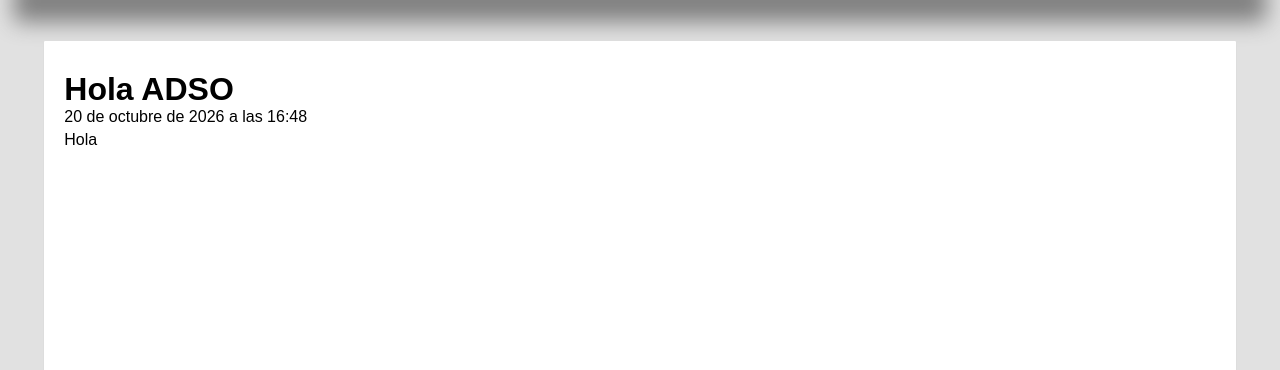
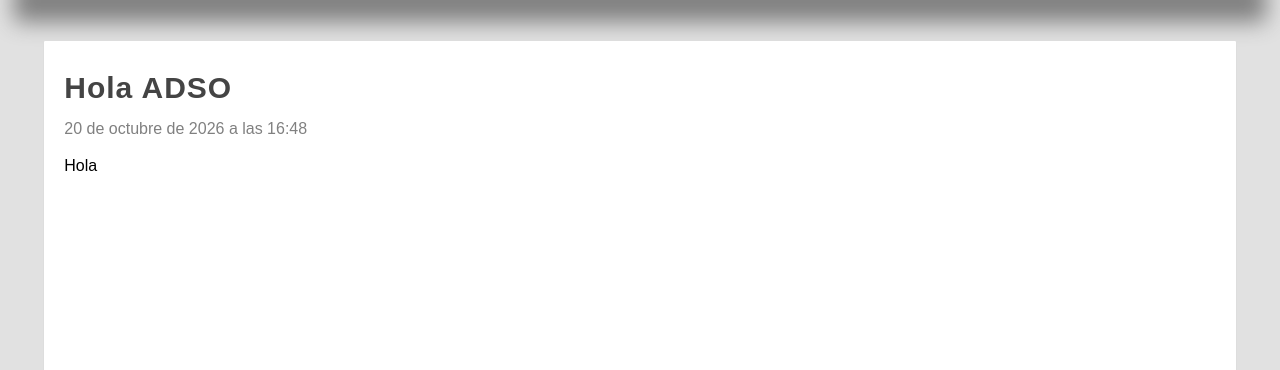
Before and after one commit to luisfe714/Proyecto-con-Django-Luisfe, a Django app: page /pagina/hola in a window 1280 px wide. Shown: the part 182-552 px from the top of the page. Run offline with Django 5.2, Linux system fonts and the light colour scheme; data comes from the database, SQL or seed files in the repository; both versions use the stored data as it was after the commit.

Commit message:
urls planteadas

```diff
--- a/Proyecto-Django-Luisfe/ADSO-PYTHON/22-django/ProyectoDjango/ProyectoDjango/urls.py
+++ b/Proyecto-Django-Luisfe/ADSO-PYTHON/22-django/ProyectoDjango/ProyectoDjango/urls.py
@@ -15,15 +15,11 @@ Including another URLconf
     2. Add a URL to urlpatterns:  path('blog/', include('blog.urls'))
 """
 from django.contrib import admin
-from django.urls import path
-from mainapp import views #importamos el views que es el fichero de las vistas
+from django.urls import path, include
 
-import pages.views
 
 urlpatterns = [
     path('admin/', admin.site.urls), #panel de administracion por defecto
-    path('', views.index, name="index"), #configuracion de ruta vacia vinculada al index
-    path('inicio/', views.index, name="inicio"),#Cuando encuentra la ruta inicio
-    #path('nosotros/', views.about, name="about")#Creamos la url para about
-    path('pagina/<str:slug>', pages.views.page, name="page"), #Pagina
+    path('', include('mainapp.urls')),
+    path('', include('pages.urls')),
 ]
--- a/Proyecto-Django-Luisfe/ADSO-PYTHON/22-django/ProyectoDjango/mainapp/static/css/styles.css
+++ b/Proyecto-Django-Luisfe/ADSO-PYTHON/22-django/ProyectoDjango/mainapp/static/css/styles.css
@@ -158,6 +158,16 @@ nav ul li a:hover {
     margin-bottom: 10px;
     margin-top: 5px;
 }
+/*Estilo de fecha*/
+.date{
+    display: block;
+    margin-top: 15px;
+    margin-bottom: 15px;
+    color: gray;
+}
+.content{
+    line-height: 25px;
+}
 /*Estilos para maquetar la imagen*/
 .article-item{
     margin-bottom: 20px;
--- /dev/null
+++ b/Proyecto-Django-Luisfe/ADSO-PYTHON/22-django/ProyectoDjango/mainapp/urls.py
@@ -0,0 +1,8 @@
+from django.urls import path
+from . import views
+
+urlpatterns = [
+
+    path('', views.index, name="index"), #configuracion de ruta vacia vinculada al index
+    path('inicio/', views.index, name="inicio"),#Cuando encuentra la ruta inicio
+]
--- a/Proyecto-Django-Luisfe/ADSO-PYTHON/22-django/ProyectoDjango/pages/context_processors.py
+++ b/Proyecto-Django-Luisfe/ADSO-PYTHON/22-django/ProyectoDjango/pages/context_processors.py
@@ -2,7 +2,7 @@ from pages.models import Page
 
 def get_pages(request):
 
-    pages = Page.objects.values_list('id', 'title', 'slug')
+    pages = Page.objects.filter(visible=True).values_list('id', 'title', 'slug')
 
 
     return {
--- a/Proyecto-Django-Luisfe/ADSO-PYTHON/22-django/ProyectoDjango/pages/templates/pages/page.html
+++ b/Proyecto-Django-Luisfe/ADSO-PYTHON/22-django/ProyectoDjango/pages/templates/pages/page.html
@@ -2,9 +2,9 @@
 {% block title %} {{page.title}} {% endblock  %}
 
 {% block content %}
-    <h1>{{page.title}}</h1>
-    <span>{{page.created_at}}</span>
-    <p>
+    <h1 class="title">{{page.title}}</h1>
+    <span class="date">{{page.created_at}}</span>
+    <p class="content">
         {{page.content}}
     </p>
 
--- /dev/null
+++ b/Proyecto-Django-Luisfe/ADSO-PYTHON/22-django/ProyectoDjango/pages/urls.py
@@ -0,0 +1,7 @@
+from django.urls import path
+from . import views
+
+urlpatterns = [
+
+    path('pagina/<str:slug>', views.page, name="page"),#Cuando encuentra la ruta inicio
+]
```
Also changed, not shown: Proyecto-Django-Luisfe/ADSO-PYTHON/22-django/ProyectoDjango/db.sqlite3.
